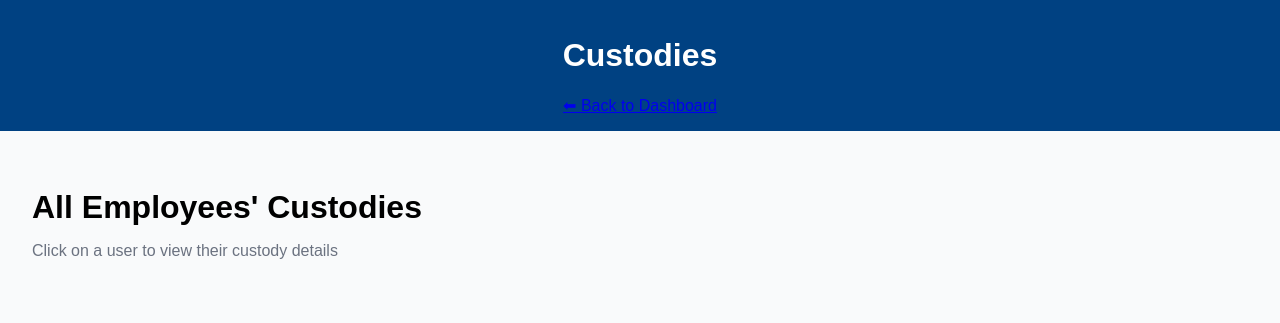
After one commit to zain3125/dashboard, a Flask app: page /custodies in a window 1280 px wide. The commit adds this page. Shown: the top 323 px of the page. Run offline with Flask 3, Linux system fonts and the light colour scheme; the visitor is signed in with stand-in values (Sample User, id 1); data that the repository does not hold is empty; some libraries are stand-ins or nearby versions.

Commit message:
make custodies

```diff
--- a/routes.py
+++ b/routes.py
@@ -1,6 +1,6 @@
 from flask import (
     render_template, request, redirect, url_for,
-    send_file, flash, session
+    send_file, flash, session, abort
 )
 from functools import wraps
 from werkzeug.security import check_password_hash, generate_password_hash
@@ -9,7 +9,7 @@ from utils import (
     fetch_all_truck_owners, search_truck_owners, insert_supplier, fetch_all_suppliers,
     search_suppliers, insert_zone, fetch_all_zones, search_zones, insert_factory,
     fetch_all_factories, insert_representative, fetch_all_representatives,
-    get_user_by_username, update_user_password
+    get_user_by_username, update_user_password, get_all_users, get_custody_by_user_id
 )
 
 # ========================
@@ -62,7 +62,7 @@ def register_routes(app):
     @app.route("/dashboard")
     @login_required
     def dashboard():
-        return render_template("dashboard.html", username=session["username"], role=session["role"])
+        return render_template("dashboard.html", username=session["username"], role=session["role"], user_id=session["user_id"])
 
     @app.route("/settings")
     @login_required
@@ -306,3 +306,36 @@ def register_routes(app):
             return redirect(url_for("dashboard"))
 
         return render_template("change_password.html")
+
+    @app.route("/custodies")
+    def custodies():
+        # لازم يكون المستخدم مسجل دخول
+        if "user_id" not in session:
+            return redirect(url_for("login"))
+
+        role = session.get("role")
+
+        # لو Admin أو Accountant يشوف كل العهد (ما عدا المحاسبين)
+        if role in ["admin", "accountant"]:
+            users = get_all_users(exclude_roles=["accountant", "admin"])
+            return render_template("custodies_list.html", users=users)
+
+        # لو موظف عادي → يروح مباشرة لعهدته
+        return redirect(url_for("custody_detail", user_id=session["user_id"]))
+
+
+    @app.route("/custody/<int:user_id>")
+    def custody_detail(user_id):
+        if "user_id" not in session:
+            return redirect(url_for("login"))
+
+        role = session.get("role")
+        current_user_id = session["user_id"]
+
+        # لو Admin أو Accountant → يقدر يشوف أي عهدة
+        # لو موظف عادي → يقدر يشوف بس عهدته
+        if role not in ["admin", "accountant"] and current_user_id != user_id:
+            abort(403)  # ممنوع
+
+        custody_data = get_custody_by_user_id(user_id)
+        return render_template("custody_detail.html", custody_data=custody_data)
--- /dev/null
+++ b/templates/custodies_list.html
@@ -0,0 +1,29 @@
+<!DOCTYPE html>
+<html lang="en">
+<head>
+    <meta charset="UTF-8">
+    <title>Custodies</title>
+    <link rel="stylesheet" href="{{ url_for('static', filename='style.css') }}">
+</head>
+<body>
+    <header class="header">
+        <h1>Custodies</h1>
+        <a href="{{ url_for('dashboard') }}">⬅ Back to Dashboard</a>
+    </header>
+
+    <main class="container">
+        <h2 class="title">All Employees' Custodies</h2>
+        <p class="subtitle">Click on a user to view their custody details</p>
+
+        <ul class="list">
+            {% for user in users %}
+                <li>
+                    <a href="{{ url_for('custody_detail', user_id=user.id) }}">
+                        {{ user.username }} ({{ user.role }})
+                    </a>
+                </li>
+            {% endfor %}
+        </ul>
+    </main>
+</body>
+</html>
--- a/utils.py
+++ b/utils.py
@@ -1,6 +1,7 @@
 import os
 import pandas as pd
 import psycopg2
+from psycopg2 import extras
 import math
 from db import PG_PARAMS
 
@@ -440,3 +441,29 @@ def update_user_password(user_id, new_password_hash):
     conn.commit()
     cur.close()
     conn.close()
+
+def get_all_users(exclude_roles=None):
+    conn = psycopg2.connect(**PG_PARAMS)
+    cur = conn.cursor(cursor_factory=extras.RealDictCursor)
+
+    if exclude_roles:
+        placeholders = ",".join(["%s"] * len(exclude_roles))
+        query = f"SELECT id, username, role FROM users WHERE role NOT IN ({placeholders}) ORDER BY username"
+        cur.execute(query, exclude_roles)
+    else:
+        cur.execute("SELECT id, username, role FROM users ORDER BY username")
+
+    users = cur.fetchall()
+    cur.close()
+    conn.close()
+    return users
+
+
+def get_custody_by_user_id(user_id):
+    conn = psycopg2.connect(**PG_PARAMS)
+    cur = conn.cursor(cursor_factory=extras.RealDictCursor)
+    cur.execute("SELECT * FROM custody WHERE user_id = %s ORDER BY date", (user_id,))
+    rows = cur.fetchall()
+    cur.close()
+    conn.close()
+    return rows
```
Also changed, not shown: templates/custody_detail.html (added, +43 -0 lines), templates/dashboard.html (+13 -0 lines).
